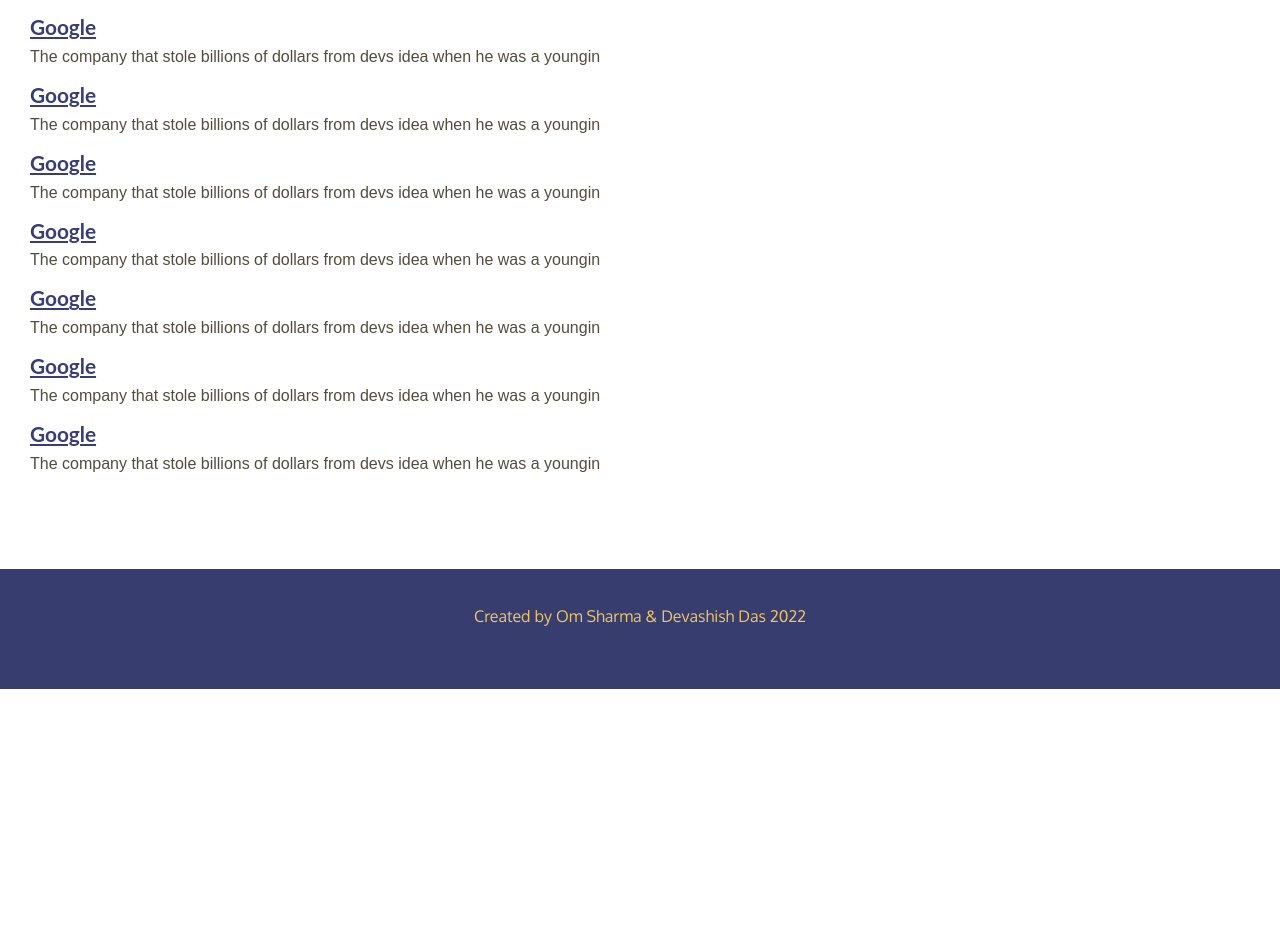
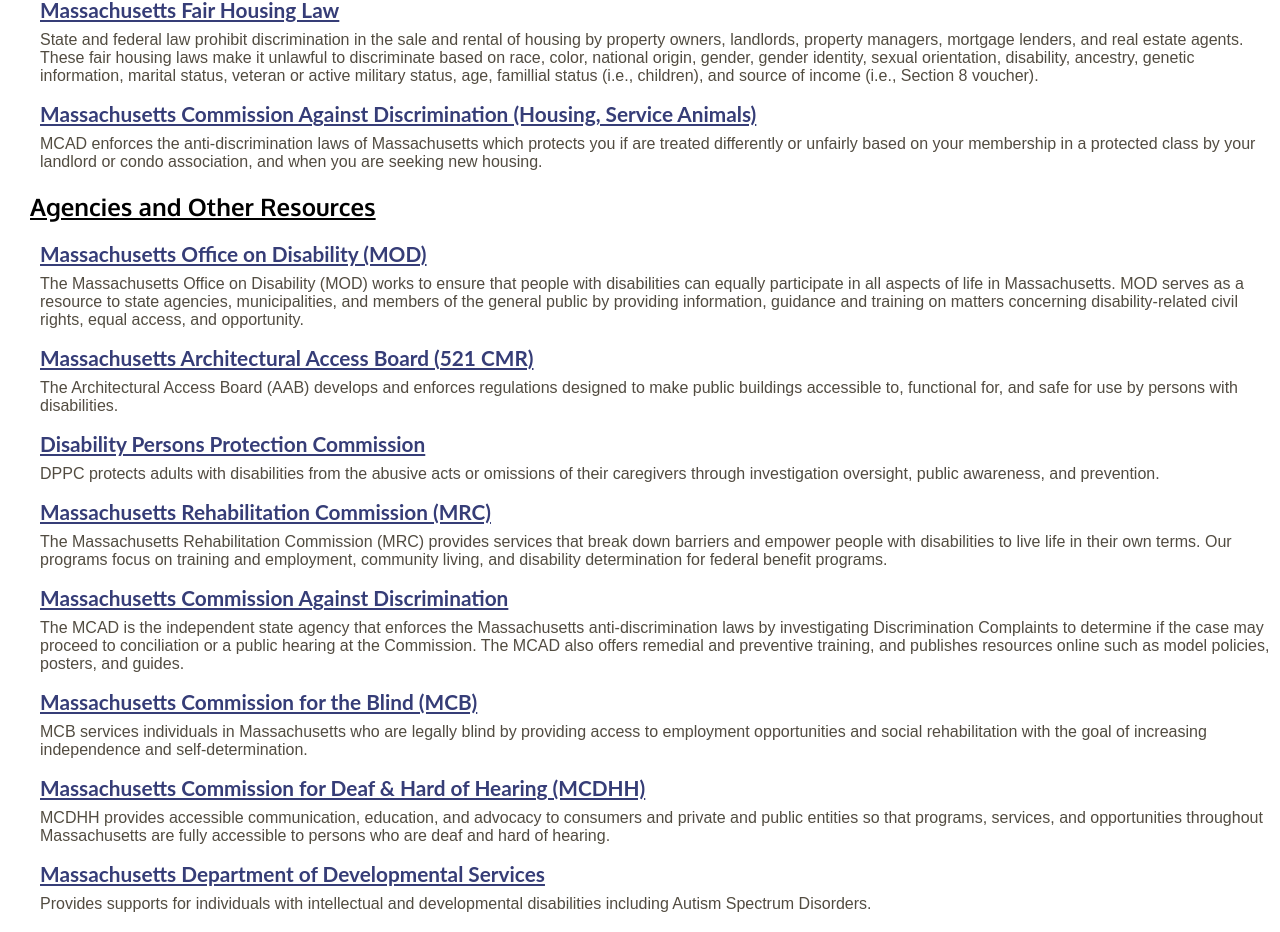
Before and after one commit to Aapuji/Natick-Disabilities-Website, a Next.js app: page /resources/state in a window 1280 px wide. Shown: the part 218-1150 px from the top of the page. Before the commit the page ends 907 px from the top, so only its background shows below. Built offline with nearby package versions, Linux system fonts and the light colour scheme.

Commit message:
Resource Load M1 (State Completion)

```diff
--- a/components/Dropdown.js
+++ b/components/Dropdown.js
@@ -15,8 +15,10 @@
 
               <div className={`dropdowncontainer${open? 'active' : 'inactive'}`}>
                 <div className={styles.dropdowncontent}>
+                    <Link href = "/resources/federal"><div className={styles.dropdownitem}>Federal Resources</div></Link>
                     <Link href = "/resources/state"><div className={styles.dropdownitem}>Massachussetts Resources</div></Link>
-                    <div className={styles.dropdownitem}>SPED</div>
+                    <Link href = "/resources/natick"><div className={styles.dropdownitem}>Natick Resources</div></Link>
+
                 </div>
               </div>
         </div>
--- a/pages/resources/state.js
+++ b/pages/resources/state.js
@@ -3,55 +3,127 @@
 import  Hyperlink from '/components/Hyperlink'
 import styles from '/styles/State.module.css'
 import Dropdown from '/components/Dropdown';
+import { useState } from 'react';
 
-import { useState } from 'react';
+//MassAccess (lines _-_) has links for "rental homes" and "home ownership" in the description
+
+
 
 export default function State() {
   return <>
     <Layout title="Natick Commission on Disability">
-      <div className={styles.stateheading}>
-        <h1>Links for Massachussetts State Resources</h1>
-      </div>
-      <div className={styles.statecontent}>
+      <h1 className={styles.stateheading}>Links for Massachussetts State Resources</h1>
+
+      <h2 className={styles.statesectionheading}>Laws, Regulations, and Rules</h2>
+      <div className={styles.statesectioncontent}>
         <Hyperlink
-          url = "https://google.com"
-          name = "Google"
-          desc = "The company that stole billions of dollars from devs idea when he was a youngin"
+          url = "https://www.mass.gov/fair-housing-law"
+          name = "Massachusetts Fair Housing Law"
+          desc = "State and federal law prohibit discrimination in the sale and rental of housing by property owners, landlords, property managers, mortgage lenders, and real estate agents. These fair housing laws make it unlawful to discriminate based on race, color, national origin, gender, gender identity, sexual orientation, disability, ancestry, genetic information, marital status, veteran or active military status, age, famillial status (i.e., children), and source of income (i.e., Section 8 voucher)."
         />
         <Hyperlink
-          url = "https://google.com"
-          name = "Google"
-          desc = "The company that stole billions of dollars from devs idea when he was a youngin"
+          url = "https://www.mass.gov/info-details/overview-of-housing-discrimination"
+          name = "Massachusetts Commission Against Discrimination (Housing, Service Animals)"
+          desc = "MCAD enforces the anti-discrimination laws of Massachusetts which protects you if are treated differently or unfairly based on your membership in a protected class by your landlord or condo association, and when you are seeking new housing."
+        />
+      </div>
+
+      <h2 className = {styles.statesectionheading}>Agencies and Other Resources</h2>
+      <div className={styles.statesectioncontent}>
+        <Hyperlink
+          url = "https://www.mass.gov/orgs/massachusetts-office-on-disability"
+          name = "Massachusetts Office on Disability (MOD)"
+          desc = "The Massachusetts Office on Disability (MOD) works to ensure that people with disabilities can equally participate in all aspects of life in Massachusetts. MOD serves as a resource to state agencies, municipalities, and members of the general public by providing information, guidance and training on matters concerning disability-related civil rights, equal access, and opportunity."
         />
         <Hyperlink
-          url = "https://google.com"
-          name = "Google"
-          desc = "The company that stole billions of dollars from devs idea when he was a youngin"
+          url = "https://www.mass.gov/orgs/architectural-access-board"
+          name = "Massachusetts Architectural Access Board (521 CMR)"
+          desc = "The Architectural Access Board (AAB) develops and enforces regulations designed to make public buildings accessible to, functional for, and safe for use by persons with disabilities."
         />
         <Hyperlink
-          url = "https://google.com"
-          name = "Google"
-          desc = "The company that stole billions of dollars from devs idea when he was a youngin"
+          url = "https://www.mass.gov/orgs/disabled-persons-protection-commission"
+          name = "Disability Persons Protection Commission"
+          desc = "DPPC protects adults with disabilities from the abusive acts or omissions of their caregivers through investigation oversight, public awareness, and prevention."
         />
         <Hyperlink
-          url = "https://google.com"
-          name = "Google"
-          desc = "The company that stole billions of dollars from devs idea when he was a youngin"
+          url = "https://www.mass.gov/orgs/massachusetts-rehabilitation-commission"
+          name = "Massachusetts Rehabilitation Commission (MRC)"
+          desc = "The Massachusetts Rehabilitation Commission (MRC) provides services that break down barriers and empower people with disabilities to live life in their own terms. Our programs focus on training and employment, community living, and disability determination for federal benefit programs."
         />
         <Hyperlink
-          url = "https://google.com"
-          name = "Google"
-          desc = "The company that stole billions of dollars from devs idea when he was a youngin"
+          url = "https://www.mass.gov/orgs/massachusetts-commission-against-discrimination"
+          name = "Massachusetts Commission Against Discrimination"
+          desc = "The MCAD is the independent state agency that enforces the Massachusetts anti-discrimination laws by investigating Discrimination Complaints to determine if the case may proceed to conciliation or a public hearing at the Commission. The MCAD also offers remedial and preventive training, and publishes resources online such as model policies, posters, and guides."
         />
         <Hyperlink
-          url = "https://google.com"
-          name = "Google"
-          desc = "The company that stole billions of dollars from devs idea when he was a youngin"
+          url = "https://www.mass.gov/orgs/massachusetts-commission-for-the-blind"
+          name = "Massachusetts Commission for the Blind (MCB)"
+          desc = "MCB services individuals in Massachusetts who are legally blind by providing access to employment opportunities and social rehabilitation with the goal of increasing independence and self-determination."
         />
         <Hyperlink
-          url = "https://google.com"
-          name = "Google"
-          desc = "The company that stole billions of dollars from devs idea when he was a youngin"
+          url = "https://www.mass.gov/orgs/massachusetts-commission-for-the-deaf-and-hard-of-hearing"
+          name = "Massachusetts Commission for Deaf & Hard of Hearing (MCDHH)"
+          desc = "MCDHH provides accessible communication, education, and advocacy to consumers and private and public entities so that programs, services, and opportunities throughout Massachusetts are fully accessible to persons who are deaf and hard of hearing."
+        />
+        <Hyperlink
+          url = "https://www.mass.gov/orgs/department-of-developmental-services"
+          name = "Massachusetts Department of Developmental Services"
+          desc = "Provides supports for individuals with intellectual and developmental disabilities including Autism Spectrum Disorders."
+        />
+        <Hyperlink
+          url = "https://www.mass.gov/orgs/massachusetts-department-of-mental-health"
+          name = "Massachusetts Department of Mental Health"
+          desc = "Provides access to services and supports to meet the mental health needs of individuals of all ages."
+        />
+        <Hyperlink
+          url = "http://www.section8listmass.org"
+          name = "Massachusetts – Section 8 Housing Choice Voucher Centralized Waiting List"
+          desc = "The Section 8 housing choice voucher program assists very low-income families, the elderly, and the disabled to afford decent, safe, and sanitary housing in the private market."
+        />
+        <Hyperlink
+          url = "https://www.mass.gov/topics/masshealth"
+          name = "MassHealth"
+          desc = "MassHealth is the Medicaid program for Massachusetts providing health benefits and assistance for those with low income."
+        />
+        <Hyperlink
+          url = "https://www.dlc-ma.org/"
+          name = "Disability Law Center"
+          desc = "The Disability Law Center (DLC) is the Protection and Advocacy (P&A) agency for Massachusetts. DLC is a private, non-profit organization responsible for providing protection and advocacy for the rights of Massachusetts residents with disabilities."
+        />
+        <Hyperlink
+          url = "https://www.mass.gov/how-to/apply-for-a-discounted-communications-service-through-the-lifeline-program"
+          name = "Department of Telecommunications and Cable – Lifeline Program"
+          desc = "Lifeline is a federal program that provides free or low-cost phone or internet service to low-income households through a monthly service discount of up to $9.25. Lifeline subscribers have the choice of applying their benefit discount to either (1) home phone service; (2) home internet service, where available, or (3) a wireless phone plan with data."
+        />
+        <Hyperlink
+          url = "https://www.mass.gov/massachusetts-equipment-distribution-program-massedp"
+          name = "Massachusetts Equipment Distribution Program"
+          desc = "MassEDP offers specialized telephones, both wireline and wireless to residents who have permanent disabilities. You may be able to get these telephones for free or at reduced cost. Please note, for wireless devices MassEDP DOES NOT provide service plans."
+        />
+        <Hyperlink
+          url = "https://www.massalternativefinance.org/"
+          name = "Massachusetts Alternative Finance Program (Assistive Technology Loans)"
+          desc = "The Massachusetts Alternative Finance Program improves the independence and quality of life of residents with disabilities through loan opportunities for acquiring assistive technology devices and services. Individuals with disabilities and family members are encouraged to apply."
+        />
+        <Hyperlink
+          url = "https://www.mass.gov/home-modification-loan-program-hmlp"
+          name = "Massachusetts Home Modification Loan Program (HMLP)"
+          desc = "The Home Modification Loan Program provides no interest loans to modify the homes of adults and children with disabilities."
+        />
+        <Hyperlink
+          url = "https://www.massaccesshousingregistry.org/"
+          name = "MassAccess: The Accessible Housing Registry"
+          desc = "To find accessible and affordable rental homes and home ownership opportunities in Massachusetts."
+        />
+        <Hyperlink
+          url = "https://www.newenglandada.org/"
+          name = "New England ADA Center"
+          desc = "The New England ADA Center is one of 10 regional ADA Centers comprising the ADA National Network. Since 1991, the ADA National Network has provided information, guidance and training on the Americans with Disabilities Act (ADA), tailored to meet the needs of business, government and individuals at local, regional and national levels. New England ADA Center is a helpful resource supporting the ADA’s mission to “make it possible for everyone with a disability to live a life of freedom and equality.” For more information call 1-800-949-4232."
+        />
+        <Hyperlink
+          url = "https://www.mass.gov/orgs/universal-access-program"
+          name = "Universal Access Program"
+          desc = "The Department of Conservation and Recreation’s Universal Access Program provides outdoor recreation opportunities in Massachusetts state parks for visitors of all abilities."
         />
       </div>
     </Layout>
--- a/styles/State.module.css
+++ b/styles/State.module.css
@@ -2,6 +2,11 @@
     margin-left: 20px;
 }
 
-.statecontent{
+.statesectionheading{
     margin-left: 30px;
+    text-decoration: underline;
 }
+
+.statesectioncontent{
+    margin-left: 40px;
+}
```
